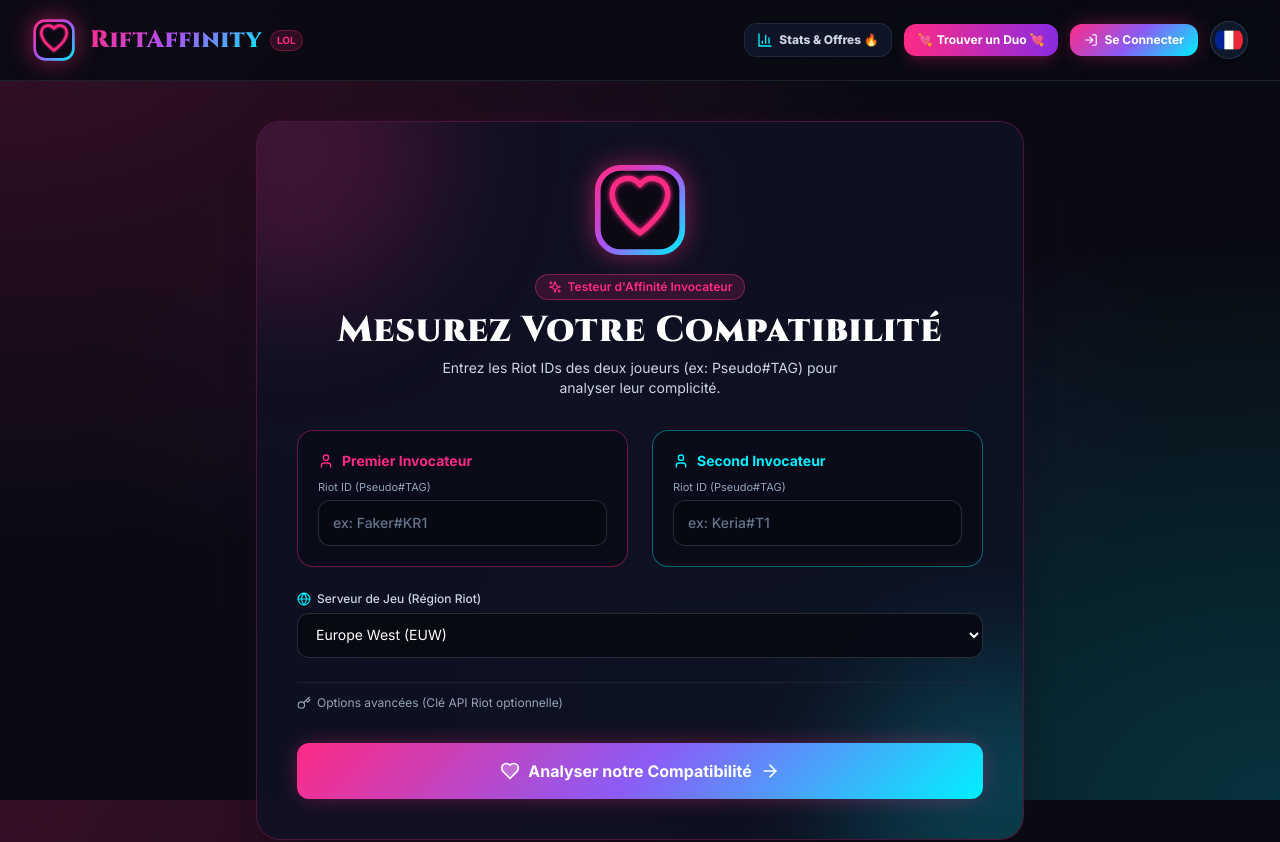
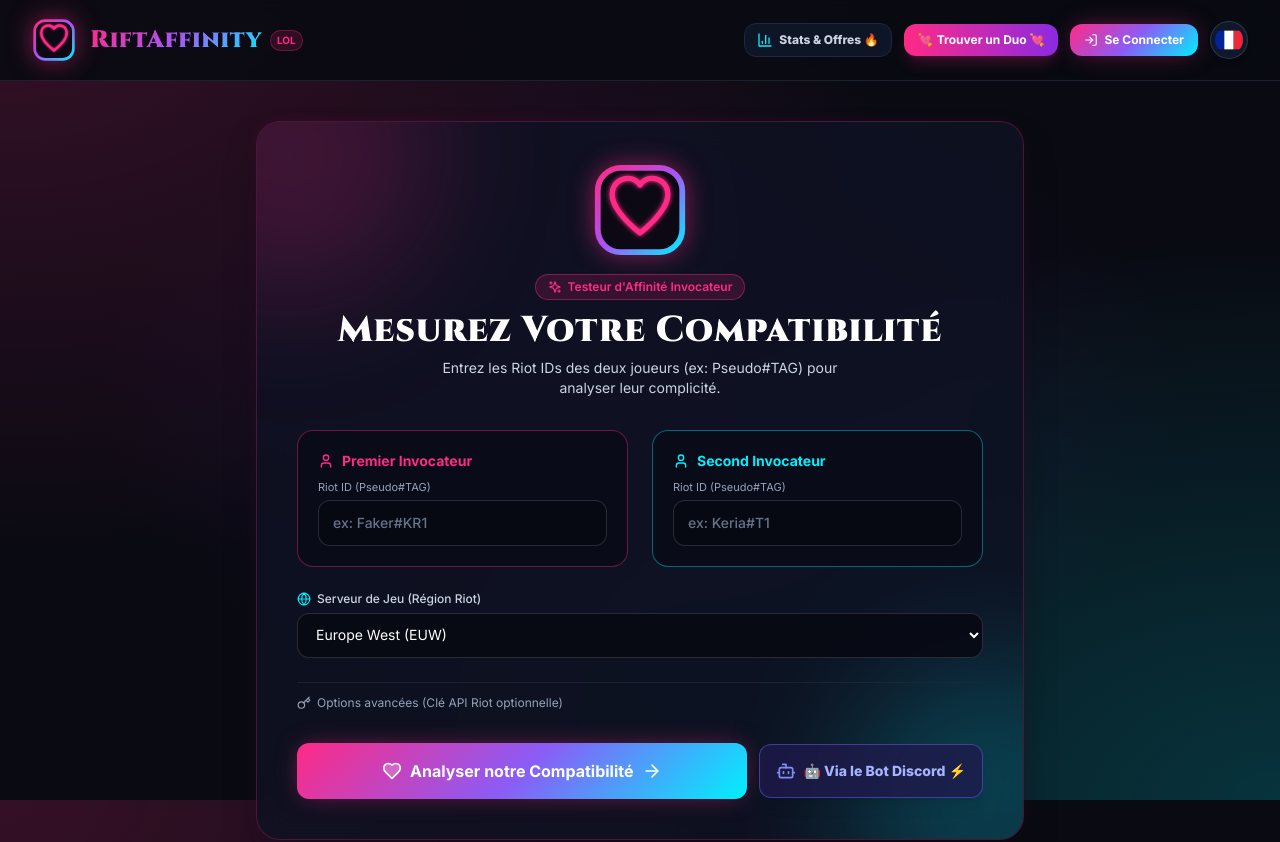
Before and after one commit to Nitrovinzleo/RiftAfinity, a React (Vite) app in the folder frontend/: page / in a window 1280 px wide. Shown: the top 842 px of the page. Built offline with nearby package versions, Linux system fonts and the light colour scheme.

Commit message:
Add catchy Via le Bot Discord button next to main compatibility submit button in RiotForm

```diff
--- a/frontend/src/App.jsx
+++ b/frontend/src/App.jsx
@@ -241,6 +241,7 @@
             initialValues={lastSearchInputs}
             isLoading={false}
             currentLang={currentLang}
+            onOpenDiscordGuide={() => setIsDiscordGuideOpen(true)}
           />
         )}
 
--- a/frontend/src/components/RiotForm.jsx
+++ b/frontend/src/components/RiotForm.jsx
@@ -1,5 +1,5 @@
 import React, { useState } from 'react';
-import { Heart, Globe, Key, User, ShieldAlert, Sparkles, ArrowRight } from 'lucide-react';
+import { Heart, Globe, Key, User, ShieldAlert, Sparkles, ArrowRight, Bot } from 'lucide-react';
 import Logo from './Logo';
 import { translations } from '../utils/translations';
 
@@ -16,7 +16,7 @@
   { id: 'jp1', name: 'Japan (JP)' },
 ];
 
-export default function RiotForm({ onSubmit, initialValues, isLoading, currentLang }) {
+export default function RiotForm({ onSubmit, initialValues, isLoading, currentLang, onOpenDiscordGuide }) {
   const t = translations[currentLang]?.form || translations.fr.form;
 
   const [p1Input, setP1Input] = useState(initialValues?.p1Input || '');
@@ -208,16 +208,28 @@
             )}
           </div>
 
-          {/* Bouton Principal Rose & Cyan */}
-          <div className="pt-2">
+          {/* Boutons d'Action (Analyser + Bot Discord Direct) */}
+          <div className="pt-2 flex flex-col sm:flex-row items-center gap-3">
+            {/* Bouton Principal Rose & Cyan */}
             <button
               type="submit"
               disabled={isLoading}
-              className="w-full btn-pink-cyan py-3.5 sm:py-4 px-5 rounded-xl text-white font-bold text-sm sm:text-base flex items-center justify-center gap-2 group disabled:opacity-50 touch-manipulation"
+              className="w-full sm:flex-1 btn-pink-cyan py-3.5 sm:py-4 px-5 rounded-xl text-white font-bold text-sm sm:text-base flex items-center justify-center gap-2 group disabled:opacity-50 touch-manipulation shadow-lg"
             >
               <Heart className="w-4 h-4 sm:w-5 sm:h-5 fill-white/20 group-hover:scale-110 transition-transform" />
               <span>{t.submitBtn}</span>
               <ArrowRight className="w-4 h-4 sm:w-5 sm:h-5 group-hover:translate-x-1 transition-transform" />
+            </button>
+
+            {/* Bouton Secondaire Bot Discord */}
+            <button
+              type="button"
+              onClick={onOpenDiscordGuide}
+              className="w-full sm:w-auto py-3.5 sm:py-4 px-4 rounded-xl bg-indigo-950/80 hover:bg-indigo-900 border border-indigo-500/50 text-indigo-300 hover:text-white font-extrabold text-xs sm:text-sm flex items-center justify-center gap-2 shadow-lg active:scale-95 transition-all shrink-0"
+              title={currentLang === 'fr' ? 'Tester directement sur Discord' : 'Test directly on Discord'}
+            >
+              <Bot className="w-4 h-4 sm:w-5 sm:h-5 text-indigo-400" />
+              <span>{currentLang === 'fr' ? '🤖 Via le Bot Discord ⚡' : '🤖 Via Discord Bot ⚡'}</span>
             </button>
           </div>
 
```
